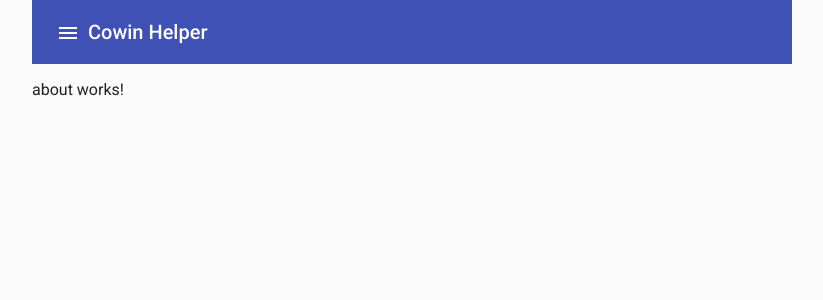
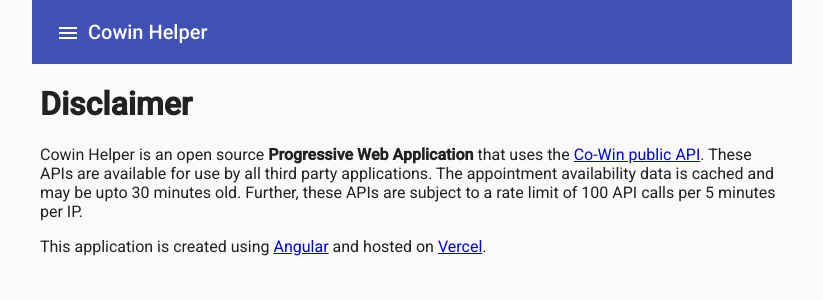
Before and after one commit to krishnaanaril/cowin-helper, an Angular app: page /about in a window 1280 px wide. Shown: the top 300 px of the page, without its empty margins (228-1051 px from the left). Built offline with nearby package versions, Linux system fonts and the light colour scheme.

Commit message:
chore: update about page

```diff
--- a/projects/ch-web/src/app/about/about.component.html
+++ b/projects/ch-web/src/app/about/about.component.html
@@ -1 +1,9 @@
-<p>about works!</p>
+<div class="px-2">
+    <h1>Disclaimer</h1>
+    <article>
+        <p>Cowin Helper is an open source <strong>Progressive Web Application</strong> that uses the <a href="https://apisetu.gov.in/public/api/cowin#/">Co-Win public API</a>. These APIs are available for use by all third party applications. The appointment availability data is cached and may be upto 30 minutes old. Further, these APIs are subject to a rate limit of 100 API calls per 5 minutes per IP. </p>
+    </article>
+    <article>
+        <p>This application is created using <a href="https://angular.io">Angular</a> and hosted on <a href="https://vercel.com">Vercel</a>.</p>
+    </article>
+</div>
--- a/projects/ch-web/src/app/about/about.component.scss
+++ b/projects/ch-web/src/app/about/about.component.scss
@@ -0,0 +1,4 @@
+.px-2 {
+    padding-left: 0.5rem;
+    padding-right: 0.5rem;
+}
--- a/projects/ch-web/src/index.html
+++ b/projects/ch-web/src/index.html
@@ -3,7 +3,7 @@
 
 <head>
   <meta charset="utf-8">
-  <title>Application to search and notify you about vaccine availability - Cowin Helper</title>
+  <title>Application to search vaccine availability - Cowin Helper</title>
   <base href="/">
   <meta name="viewport" content="width=device-width, initial-scale=1">
   <link rel="icon" type="image/x-icon" href="favicon.ico">
@@ -11,21 +11,21 @@
   <link href="https://fonts.googleapis.com/css2?family=Roboto:wght@300;400;500&amp;display=swap" rel="stylesheet">
   <link href="https://fonts.googleapis.com/icon?family=Material+Icons" rel="stylesheet">
   <!-- HTML Meta Tags -->
-  <meta name="description" content="Cowin-Helper is an open source progressive web application created using Co-Win Public API. This application helps the user to search and track vaccine availability without logging in to the Co-Win portal.">
+  <meta name="description" content="Cowin-Helper is an open source progressive web application created using Co-Win Public API. This application helps the user to search availability without logging in to the Co-Win portal.">
 
   <!-- Facebook Meta Tags -->
   <meta property="og:url" content="https://cowin-helper.krishnamohan.dev">
   <meta property="og:type" content="website">
-  <meta property="og:title" content="Application to search and notify you about vaccine availability - Cowin Helper">
-  <meta property="og:description" content="Cowin-Helper is an open source progressive web application created using Co-Win Public API. This application helps the user to search and track vaccine availability without logging in to the Co-Win portal.">
+  <meta property="og:title" content="Application to search vaccine availability - Cowin Helper">
+  <meta property="og:description" content="Cowin-Helper is an open source progressive web application created using Co-Win Public API. This application helps the user to search availability without logging in to the Co-Win portal.">
   <meta property="og:image" content="https://cowin-helper.krishnamohan.dev/assets/images/banner.png">
 
   <!-- Twitter Meta Tags -->
   <meta name="twitter:card" content="summary_large_image">
   <meta property="twitter:domain" content="cowin-helper.krishnamohan.dev">
   <meta property="twitter:url" content="https://cowin-helper.krishnamohan.dev">
-  <meta name="twitter:title" content="Application to search and notify you about vaccine availability - Cowin Helper">
-  <meta name="twitter:description" content="Cowin-Helper is an open source progressive web application created using Co-Win Public API. This application helps the user to search and track vaccine availability without logging in to the Co-Win portal.">
+  <meta name="twitter:title" content="Application to search vaccine availability - Cowin Helper">
+  <meta name="twitter:description" content="Cowin-Helper is an open source progressive web application created using Co-Win Public API. This application helps the user to search availability without logging in to the Co-Win portal.">
   <meta name="twitter:image" content="https://cowin-helper.krishnamohan.dev/assets/images/banner.png">
   <link rel="manifest" href="manifest.webmanifest">
   <meta name="theme-color" content="#1976d2">
```
